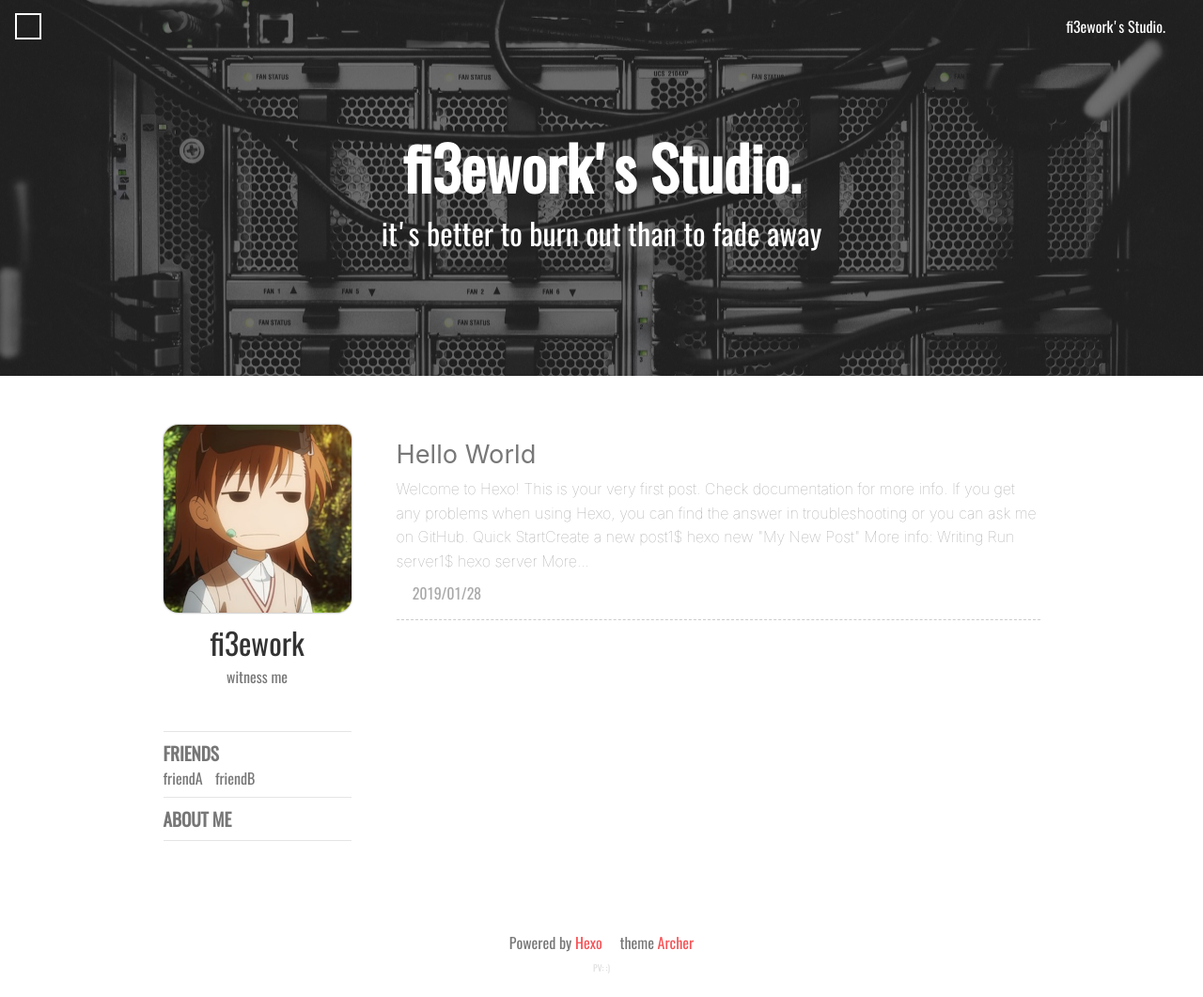
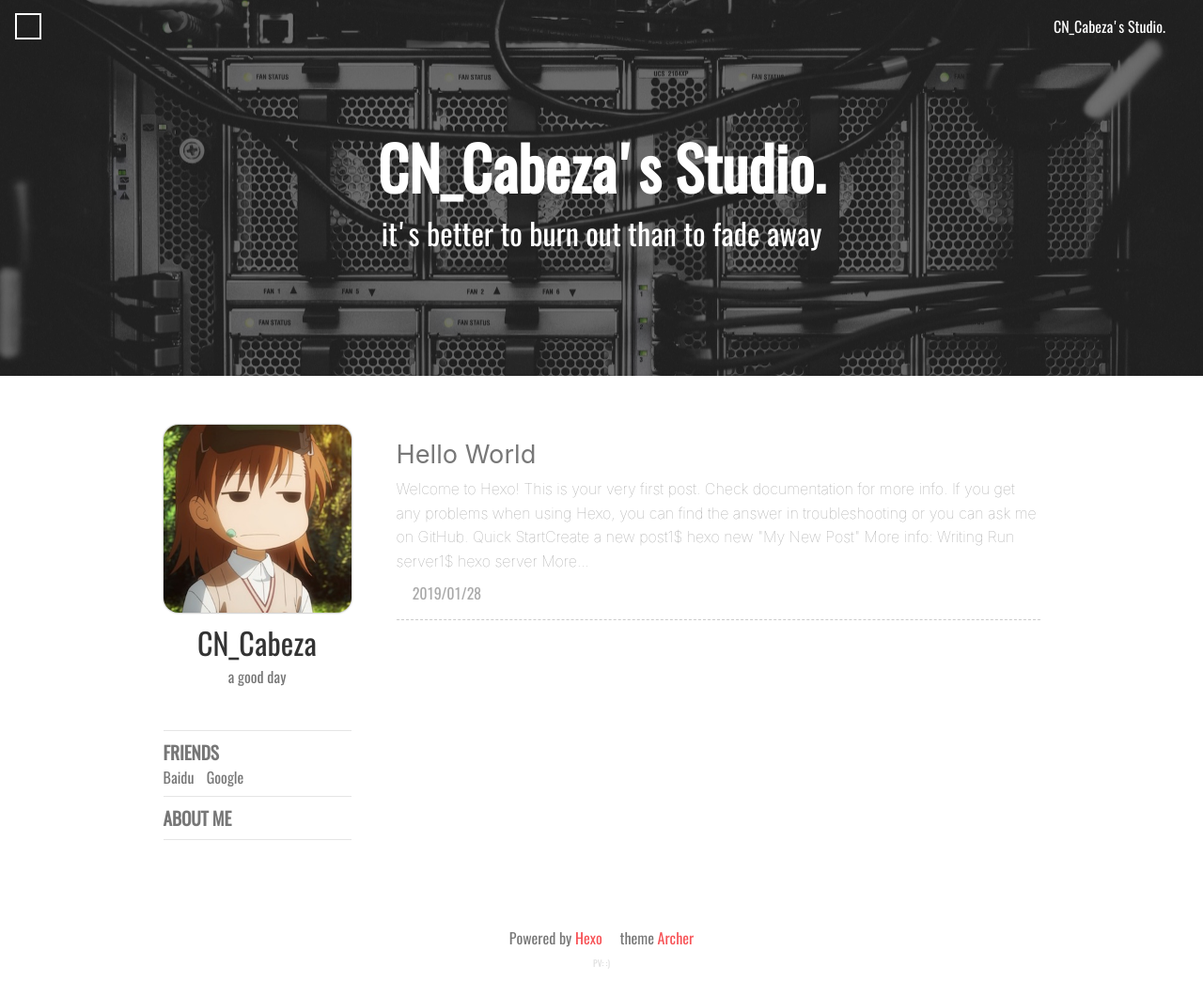
Before and after one commit to vegetablesB/vegetablesB.github.io, a plain HTML site: page index.html in a window 1280 px wide. Shown: the whole page at 94% size. Drawn offline with nearby package versions, Linux system fonts and the light colour scheme; some packages are replaced by stand-ins of ours; a script that the page names is missing; a web font is replaced by a local one.

Commit message:
Site updated: 2019-01-28 23:11:58

```diff
--- a/index.html
+++ b/index.html
@@ -22,7 +22,7 @@
     <meta name="description" content="">
     <meta http-equiv="Cache-control" content="no-cache">
     <meta http-equiv="X-UA-Compatible" content="IE=edge,chrome=1">
-    <title>fi3ework&#39;s Studio</title>
+    <title>CN_Cabeza&#39;s Studio</title>
     <style type="text/css">
     @font-face {
         font-family: 'Oswald-Regular';
@@ -210,7 +210,7 @@
     <div class="header-sidebar-menu">&#xe775;</div>
     <!-- post页的toggle banner  -->
 
-    <a class="home-link" href="/">fi3ework's Studio.</a>
+    <a class="home-link" href="/">CN_Cabeza's Studio.</a>
 </header>
     <div class="wrapper">
         <div class="site-intro" style="
@@ -236,7 +236,7 @@ height:50vh;
         <h1 class="intro-title">
             <!-- 主页  -->
 
-            fi3ework's Studio.
+            CN_Cabeza's Studio.
             <!-- 文章页  -->
 
         </h1>
@@ -387,10 +387,10 @@ More...
 
             <div class="profile">
     <img class="profile-avatar" alt="avatar" src="/avatar/Misaka.jpg">
-    <div class="profile-name">fi3ework</div>
+    <div class="profile-name">CN_Cabeza</div>
 
     <div class="profile-signature">
-        witness me
+        a good day
     </div>
 
 
@@ -399,13 +399,9 @@ More...
 
 
 
-                <a href="mailto:12345@qq.com" class="iconfont-archer email" title="email"></a>
+                <a href="mailto:849411599@qq.com" class="iconfont-archer email" title="email"></a>
 
 
-
-
-
-                <a href="//github.com/fi3ework" class="iconfont-archer github" target="_blank" title="github"></a>
 
 
 
@@ -461,13 +457,13 @@ More...
 
 
                     <span>
-                        <a href="//www.baidu.com" target="_black">friendA</a>
+                        <a href="www.baidu.com" target="_black">Baidu</a>
                     </span>
 
 
 
                     <span>
-                        <a href="//www.google.com" target="_black">friendB</a>
+                        <a href="www.google.com" target="_black">Google</a>
                     </span>
 
 
@@ -491,13 +487,9 @@ More...
 
 
 
-                <a href="mailto:12345@qq.com" class="iconfont-archer email" title="email"></a>
+                <a href="mailto:849411599@qq.com" class="iconfont-archer email" title="email"></a>
 
 
-
-
-
-                <a href="//github.com/fi3ework" class="iconfont-archer github" target="_blank" title="github"></a>
 
 
 
```
Also changed, not shown: 2019/01/28/hello-world/index.html (+4 -8 lines), archives/2019/01/index.html (+3 -7 lines), archives/2019/index.html (+3 -7 lines), archives/index.html (+3 -7 lines), assets/1.png (added), assets/example_qr.png.
